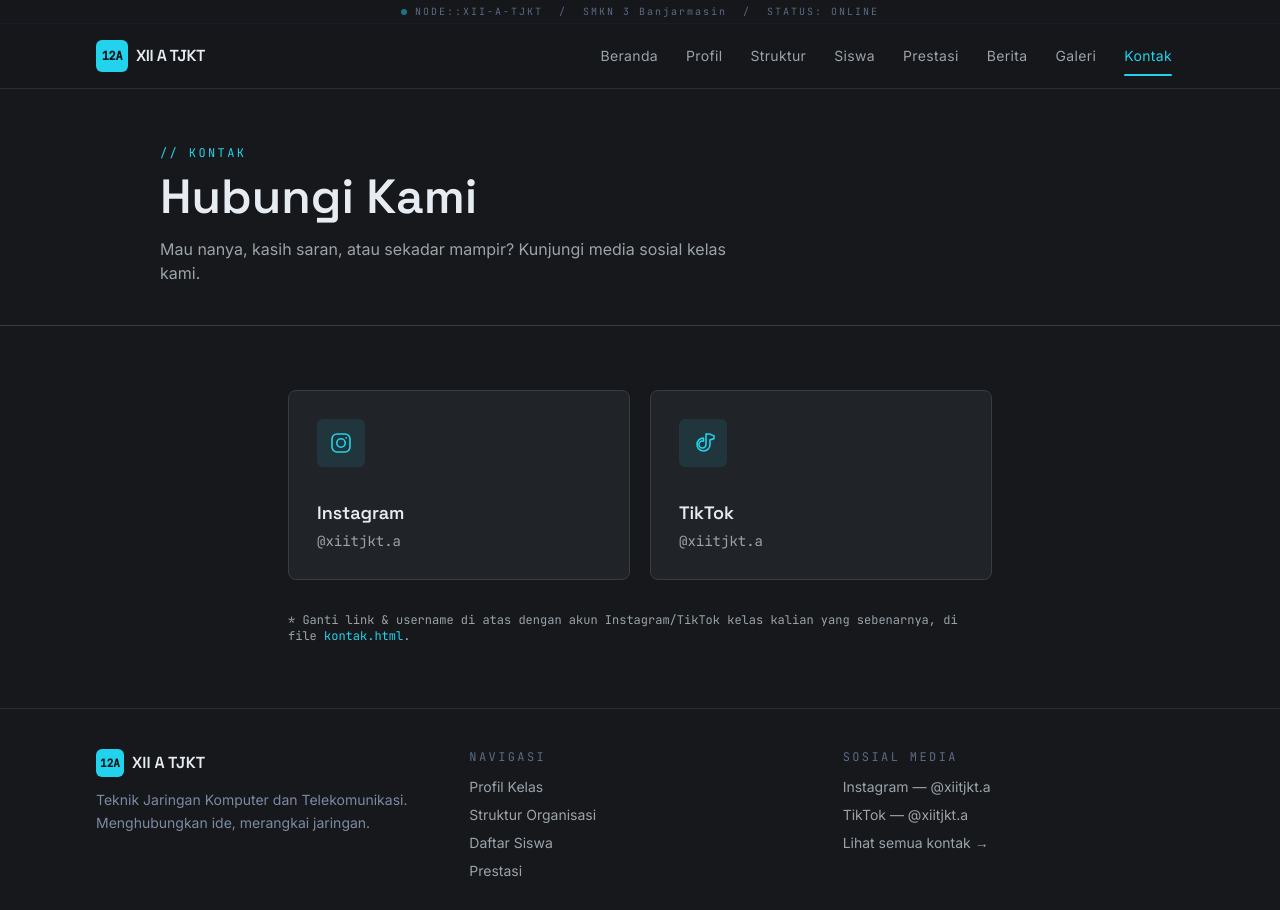
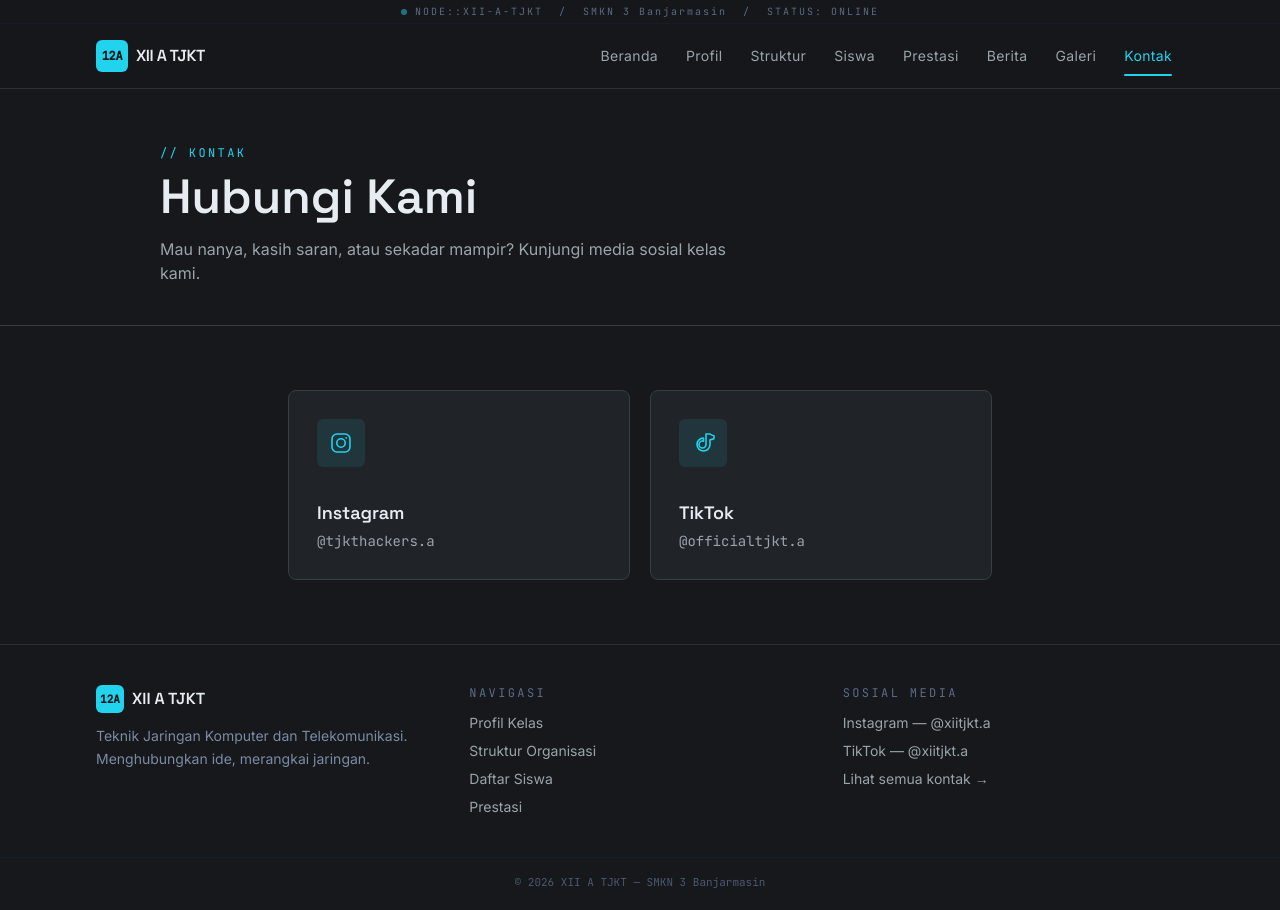
Before and after one commit to Omorithecodingdude/Web-Kelas-12-A-TJKT, a website: page kontak.html in a window 1280 px wide. Shown: the top 910 px of the page. Drawn offline with Linux system fonts and the light colour scheme.

Commit message:
Updated TikTok and Instagram

```diff
--- a/kontak.html
+++ b/kontak.html
@@ -26,7 +26,7 @@
 <section class="max-w-3xl mx-auto px-5 sm:px-8 py-16">
   <div class="grid sm:grid-cols-2 gap-5">
 
-    <a href="https://instagram.com/xiitjkt.a" target="_blank" rel="noopener noreferrer"
+    <a href="https://instagram.com/tjkthackers.a" target="_blank" rel="noopener noreferrer"
        class="card-hover group flex flex-col justify-between rounded-lg border border-line bg-surface p-7 min-h-[190px]">
       <div class="w-12 h-12 rounded-md bg-accent/10 grid place-items-center">
         <svg class="w-6 h-6 text-accent" fill="none" stroke="currentColor" stroke-width="1.6" viewBox="0 0 24 24">
@@ -37,11 +37,11 @@
       </div>
       <div class="mt-6">
         <h2 class="font-display font-semibold text-lg group-hover:text-accent transition-colors">Instagram</h2>
-        <p class="text-sm text-muted mt-1 font-mono">@xiitjkt.a</p>
+        <p class="text-sm text-muted mt-1 font-mono">@tjkthackers.a</p>
       </div>
     </a>
 
-    <a href="https://tiktok.com/@xiitjkt.a" target="_blank" rel="noopener noreferrer"
+    <a href="https://tiktok.com/@officialtjkt.a" target="_blank" rel="noopener noreferrer"
        class="card-hover group flex flex-col justify-between rounded-lg border border-line bg-surface p-7 min-h-[190px]">
       <div class="w-12 h-12 rounded-md bg-accent/10 grid place-items-center">
         <svg class="w-6 h-6 text-accent" fill="none" stroke="currentColor" stroke-width="1.6" viewBox="0 0 24 24">
@@ -50,16 +50,12 @@
       </div>
       <div class="mt-6">
         <h2 class="font-display font-semibold text-lg group-hover:text-accent transition-colors">TikTok</h2>
-        <p class="text-sm text-muted mt-1 font-mono">@xiitjkt.a</p>
+        <p class="text-sm text-muted mt-1 font-mono">@officialtjkt.a</p>
       </div>
     </a>
 
   </div>
 
-  <p class="text-xs text-muted mt-8 font-mono">
-    * Ganti link &amp; username di atas dengan akun Instagram/TikTok kelas kalian yang sebenarnya,
-    di file <span class="text-accent">kontak.html</span>.
-  </p>
 </section>
 
 <div id="footer"></div>
```
